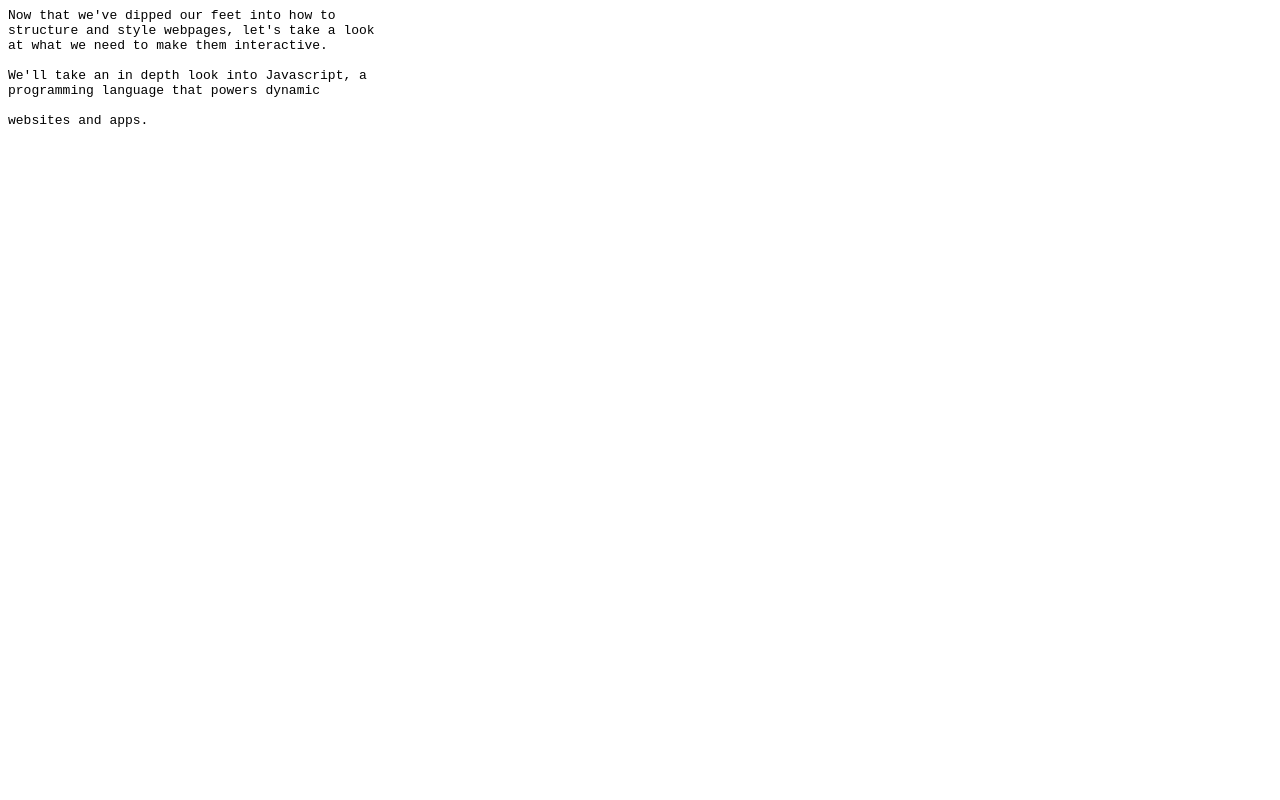
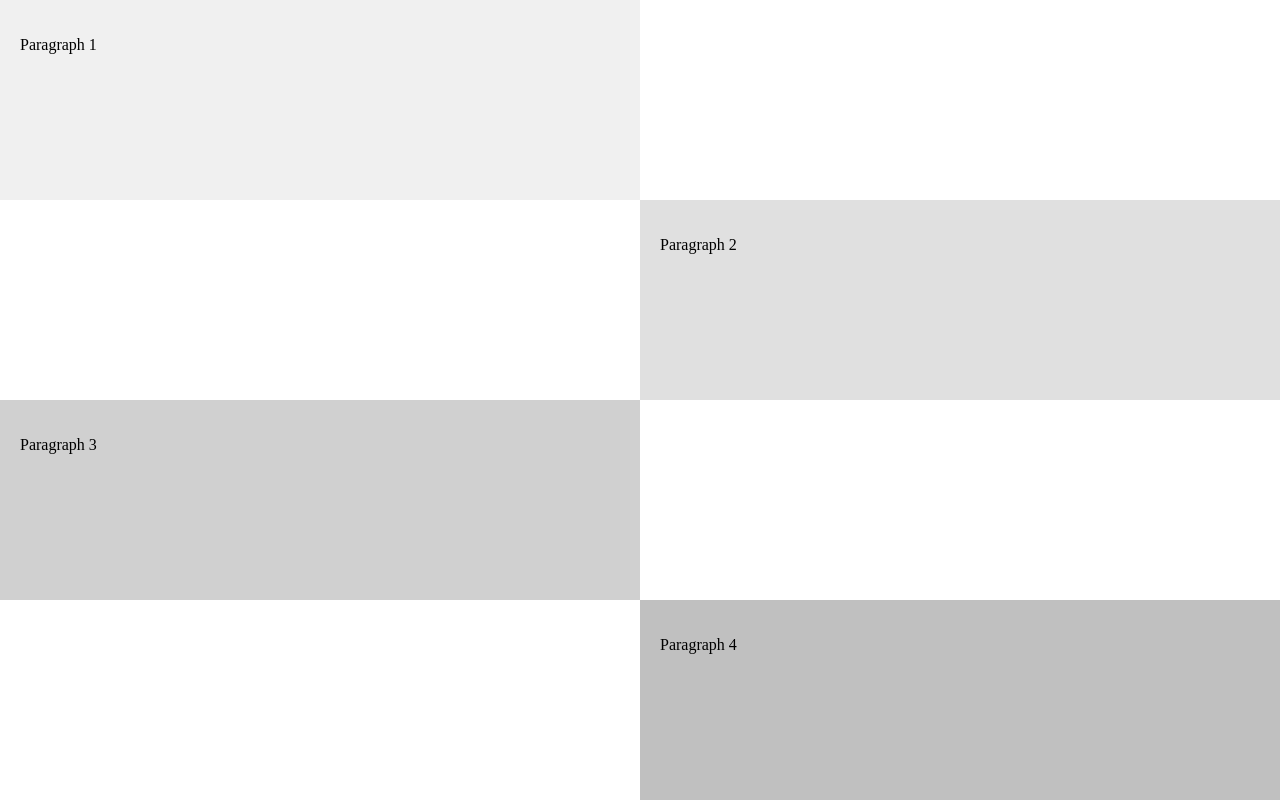
Before and after one commit to javamixo/WebApp, a plain HTML site: page index.html in a window 1280 px wide. Drawn offline with Linux system fonts and the light colour scheme.

Commit message:
UI template of index.html

```diff
--- a/index.html
+++ b/index.html
@@ -1,9 +1,27 @@
-<html><head><meta http-equiv="content-type" content="text-html; charset=utf-8" /></head><body><pre >Now that we've dipped our feet into how to
-structure and style webpages, let's take a look
-at what we need to make them interactive.
+<!DOCTYPE html>
+<html lang="en">
+<head>
+    <meta charset="UTF-8">
+    <meta name="viewport" content="width=device-width, initial-scale=1.0">
+    <title>Paragraphs in Corners</title>
+</head>
+<body style="margin: 0; padding: 0; height: 100vh; display: flex; flex-direction: column; justify-content: space-between;">
 
-We'll take an in depth look into Javascript, a
-programming language that powers dynamic
+    <div style="width: 50%; height: 50%; padding: 20px; box-sizing: border-box; background-color: #f0f0f0;">
+        <p>Paragraph 1</p>
+    </div>
 
-websites and apps.
-</pre></body></html>
+    <div style="width: 50%; height: 50%; padding: 20px; box-sizing: border-box; background-color: #e0e0e0; align-self: flex-end;">
+        <p>Paragraph 2</p>
+    </div>
+
+    <div style="width: 50%; height: 50%; padding: 20px; box-sizing: border-box; background-color: #d0d0d0; align-self: flex-start;">
+        <p>Paragraph 3</p>
+    </div>
+
+    <div style="width: 50%; height: 50%; padding: 20px; box-sizing: border-box; background-color: #c0c0c0; align-self: flex-end;">
+        <p>Paragraph 4</p>
+    </div>
+
+</body>
+</html>
```
